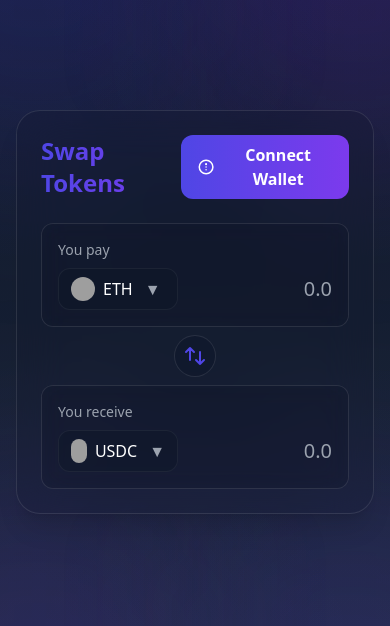
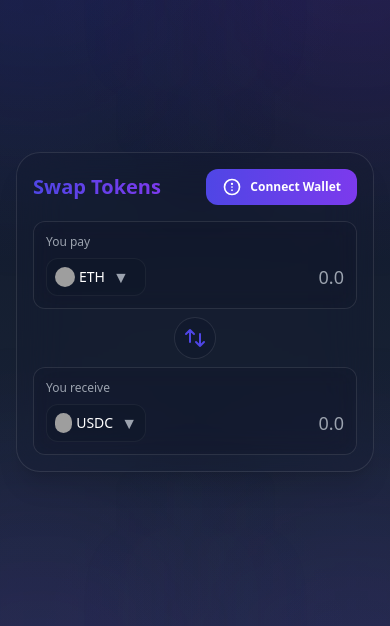
Before and after one commit to Ay7ot/token-swap, a Next.js app: page / in a window 390 px wide. Shown: the part 110-736 px from the top of the page. Built offline with nearby package versions, Linux system fonts and the light colour scheme; grey boxes are pictures that could not be loaded.

Commit message:
MAde site mobile responsice

```diff
--- a/components/ConnectWallet.tsx
+++ b/components/ConnectWallet.tsx
@@ -53,7 +53,7 @@ export default function ConnectWallet() {
             <button
                 onClick={connect}
                 disabled={isConnecting}
-                className="px-4 py-2 rounded-xl bg-gradient-primary hover:shadow-glow transition-all duration-300 text-white font-semibold disabled:opacity-50 flex items-center gap-2"
+                className="text-xs md:text-base px-4 py-2 rounded-xl bg-gradient-primary hover:shadow-glow transition-all duration-300 text-white font-semibold disabled:opacity-50 flex items-center gap-2"
             >
                 {isConnecting ? (
                     <>
@@ -79,16 +79,16 @@ export default function ConnectWallet() {
         <div className="relative z-40" ref={menuRef}>
             <button
                 onClick={() => setIsMenuOpen(!isMenuOpen)}
-                className="px-4 py-2 rounded-xl bg-dark-blue/40 hover:bg-dark-blue/60 transition-all duration-300 border border-white/5 hover:border-primary/30"
+                className="px-3 sm:px-4 py-2 rounded-xl bg-dark-blue/40 hover:bg-dark-blue/60 transition-all duration-300 border border-white/5 hover:border-primary/30"
             >
                 <div className="flex items-center gap-2">
                     <div className="h-2 w-2 rounded-full bg-green-400 animate-pulse" />
-                    <span>{shortenAddress(address!)}</span>
+                    <span className="text-sm sm:text-base">{shortenAddress(address!)}</span>
                 </div>
             </button>
 
             {isMenuOpen && (
-                <div className="absolute right-0 mt-2 w-72 rounded-xl bg-dark-blue/95 border border-white/10 shadow-xl backdrop-blur-xl p-4 space-y-4 z-50">
+                <div className="absolute right-0 mt-2 w-[280px] sm:w-72 rounded-xl bg-dark-blue/95 border border-white/10 shadow-xl backdrop-blur-xl p-3 sm:p-4 space-y-3 sm:space-y-4 z-50">
                     <div className="space-y-2">
                         <div className="text-sm text-gray-400">Account</div>
                         <div className="flex items-center justify-between">
--- a/components/SwapButton.tsx
+++ b/components/SwapButton.tsx
@@ -106,11 +106,11 @@ export default function SwapButton({
       <button
         onClick={handleSwap}
         disabled={!fromAmount || !toAmount || hasInsufficientBalance || isSwapping}
-        className="w-full py-4 rounded-xl bg-gradient-to-r from-primary to-secondary hover:shadow-glow disabled:opacity-50 disabled:cursor-not-allowed transition-all duration-300"
+        className="w-full py-3 sm:py-4 rounded-xl bg-gradient-to-r from-primary to-secondary hover:shadow-glow disabled:opacity-50 disabled:cursor-not-allowed transition-all duration-300"
       >
-        <div className="flex items-center justify-center gap-2 font-semibold">
+        <div className="flex items-center justify-center gap-2 text-sm sm:text-base font-semibold">
           {isSwapping && (
-            <svg className="animate-spin h-5 w-5" viewBox="0 0 24 24">
+            <svg className="animate-spin h-4 w-4 sm:h-5 sm:w-5" viewBox="0 0 24 24">
               <circle className="opacity-25" cx="12" cy="12" r="10" stroke="currentColor" strokeWidth="4" fill="none" />
               <path className="opacity-75" fill="currentColor" d="M4 12a8 8 0 018-8V0C5.373 0 0 5.373 0 12h4zm2 5.291A7.962 7.962 0 014 12H0c0 3.042 1.135 5.824 3 7.938l3-2.647z" />
             </svg>
@@ -120,7 +120,7 @@ export default function SwapButton({
       </button>
 
       {error && (
-        <div className="text-sm text-red-400 text-center p-3 rounded-xl bg-red-500/5 border border-red-500/10">
+        <div className="text-xs sm:text-sm text-red-400 text-center p-2 sm:p-3 rounded-xl bg-red-500/5 border border-red-500/10">
           <div className="font-medium mb-1">Transaction Failed</div>
           <div className="opacity-80">{error}</div>
         </div>
--- a/components/SwapInterface.tsx
+++ b/components/SwapInterface.tsx
@@ -102,26 +102,26 @@ export default function SwapInterface() {
     };
 
     return (
-        <div className="min-h-screen bg-gradient-dark p-4 flex flex-col items-center justify-center relative overflow-hidden">
+        <div className="min-h-screen bg-gradient-dark px-4 py-6 sm:p-4 flex flex-col items-center justify-center relative overflow-hidden">
             {/* Decorative elements */}
             <div className="absolute inset-0 overflow-hidden">
-                {/* Animated gradient orbs */}
-                <div className="absolute top-[-10%] left-[-10%] w-[40%] h-[40%] rounded-full bg-primary/20 blur-[100px] animate-gradient-xy" />
-                <div className="absolute top-[-10%] right-[-10%] w-[40%] h-[40%] rounded-full bg-secondary/20 blur-[100px] animate-gradient-xy" />
-                <div className="absolute bottom-[-10%] left-[-10%] w-[40%] h-[40%] rounded-full bg-secondary/20 blur-[100px] animate-gradient-xy" />
-                <div className="absolute bottom-[-10%] right-[-10%] w-[40%] h-[40%] rounded-full bg-primary/20 blur-[100px] animate-gradient-xy" />
+                {/* Animated gradient orbs - reduced size on mobile */}
+                <div className="absolute top-[-5%] left-[-5%] w-[30%] sm:w-[40%] h-[30%] sm:h-[40%] rounded-full bg-primary/20 blur-[100px] animate-gradient-xy" />
+                <div className="absolute top-[-5%] right-[-5%] w-[30%] sm:w-[40%] h-[30%] sm:h-[40%] rounded-full bg-secondary/20 blur-[100px] animate-gradient-xy" />
+                <div className="absolute bottom-[-5%] left-[-5%] w-[30%] sm:w-[40%] h-[30%] sm:h-[40%] rounded-full bg-secondary/20 blur-[100px] animate-gradient-xy" />
+                <div className="absolute bottom-[-5%] right-[-5%] w-[30%] sm:w-[40%] h-[30%] sm:h-[40%] rounded-full bg-primary/20 blur-[100px] animate-gradient-xy" />
 
                 {/* Grid pattern */}
                 <div
-                    className="absolute inset-0 bg-[linear-gradient(to_right,#4F46E5/2_1px,transparent_1px),linear-gradient(to_bottom,#4F46E5/2_1px,transparent_1px)] bg-[size:4rem_4rem] [mask-image:radial-gradient(ellipse_60%_50%_at_50%_50%,#000,transparent)]"
+                    className="absolute inset-0 bg-[linear-gradient(to_right,#4F46E5/2_1px,transparent_1px),linear-gradient(to_bottom,#4F46E5/2_1px,transparent_1px)] bg-[size:2rem_2rem] sm:bg-[size:4rem_4rem] [mask-image:radial-gradient(ellipse_60%_50%_at_50%_50%,#000,transparent)]"
                     style={{ opacity: 0.1 }}
                 />
             </div>
 
             {/* Main content */}
-            <div className="relative z-10 bg-dark-blue/20 backdrop-blur-xl rounded-3xl p-6 w-full max-w-md border border-white/10 shadow-xl">
-                <div className="flex justify-between items-center mb-6">
-                    <h1 className="text-2xl font-bold bg-gradient-primary text-transparent bg-clip-text">
+            <div className="relative z-10 bg-dark-blue/20 backdrop-blur-xl rounded-3xl p-4 sm:p-6 w-full max-w-md border border-white/10 shadow-xl">
+                <div className="flex justify-between items-center mb-4 sm:mb-6">
+                    <h1 className="text-xl sm:text-2xl font-bold bg-gradient-primary text-transparent bg-clip-text">
                         Swap Tokens
                     </h1>
                     <ConnectWallet />
--- a/components/TokenSelect.tsx
+++ b/components/TokenSelect.tsx
@@ -76,28 +76,28 @@ export default function TokenSelect({
 
   return (
     <div className="relative">
-      <div className={`p-4 rounded-xl bg-dark-blue/20 backdrop-blur-md border transition-all duration-300
+      <div className={`p-3 sm:p-4 rounded-xl bg-dark-blue/20 backdrop-blur-md border transition-all duration-300
         ${hasInsufficientBalance
           ? 'border-red-500/50 hover:border-red-500/70'
           : 'border-white/10 hover:border-primary/30'}`}
       >
         <div className="flex justify-between items-center mb-2">
-          <span className="text-sm text-gray-400">
+          <span className="text-xs sm:text-sm text-gray-400">
             {direction === 'from' ? 'You pay' : 'You receive'}
           </span>
           {direction === 'from' && isConnected && (
-            <span className={`text-sm ${hasInsufficientBalance ? 'text-red-400' : 'text-gray-400'}`}>
-              Balance: {formatBalance(tokenBalances[selectedToken.address] || '0')} {selectedToken.symbol}
+            <span className={`text-xs sm:text-sm ${hasInsufficientBalance ? 'text-red-400' : 'text-gray-400'}`}>
+              Balance: {formatBalance(tokenBalances[selectedToken.address] || '0')}
             </span>
           )}
         </div>
 
-        <div className="flex items-center gap-3">
+        <div className="flex items-center gap-2 sm:gap-3">
           <button
             onClick={() => setIsSelectOpen(true)}
-            className="flex items-center gap-2 px-3 py-2 rounded-xl bg-dark-blue/40 hover:bg-dark-blue/60 transition-all duration-300 border border-white/5 hover:border-primary/30 min-w-[120px]"
+            className="flex items-center gap-1 sm:gap-2 px-2 sm:px-3 py-1.5 sm:py-2 rounded-xl bg-dark-blue/40 hover:bg-dark-blue/60 transition-all duration-300 border border-white/5 hover:border-primary/30 min-w-[100px] sm:min-w-[120px]"
           >
-            <div className="w-6 h-6 relative">
+            <div className="w-5 h-5 sm:w-6 sm:h-6 relative">
               <Image
                 src={selectedToken.image}
                 alt={selectedToken.symbol}
@@ -105,7 +105,7 @@ export default function TokenSelect({
                 className="rounded-full object-cover"
               />
             </div>
-            <span className="font-medium">{selectedToken.symbol}</span>
+            <span className="text-sm sm:text-base font-medium">{selectedToken.symbol}</span>
             <span className="text-gray-400 ml-1">▼</span>
           </button>
 
@@ -114,7 +114,7 @@ export default function TokenSelect({
             placeholder="0.0"
             value={amount}
             onChange={(e) => onAmountChange(e.target.value)}
-            className="w-full bg-transparent text-right focus:outline-none text-xl font-medium"
+            className="w-full bg-transparent text-right focus:outline-none text-lg sm:text-xl font-medium"
           />
         </div>
 
@@ -133,8 +133,8 @@ export default function TokenSelect({
 
       {/* Token Selection Modal */}
       {isSelectOpen && (
-        <div className="fixed inset-0 z-50 flex items-center justify-center p-4 bg-black/50 backdrop-blur-sm">
-          <div className="bg-dark-blue/95 rounded-2xl w-full max-w-md p-4 border border-white/10 shadow-xl">
+        <div className="fixed inset-0 z-50 flex items-end sm:items-center justify-center p-4 bg-black/50 backdrop-blur-sm">
+          <div className="bg-dark-blue/95 rounded-t-2xl sm:rounded-2xl w-full max-w-md p-4 border border-white/10 shadow-xl">
             <div className="flex justify-between items-center mb-4">
               <h3 className="text-lg font-semibold">Select Token</h3>
               <button
```
